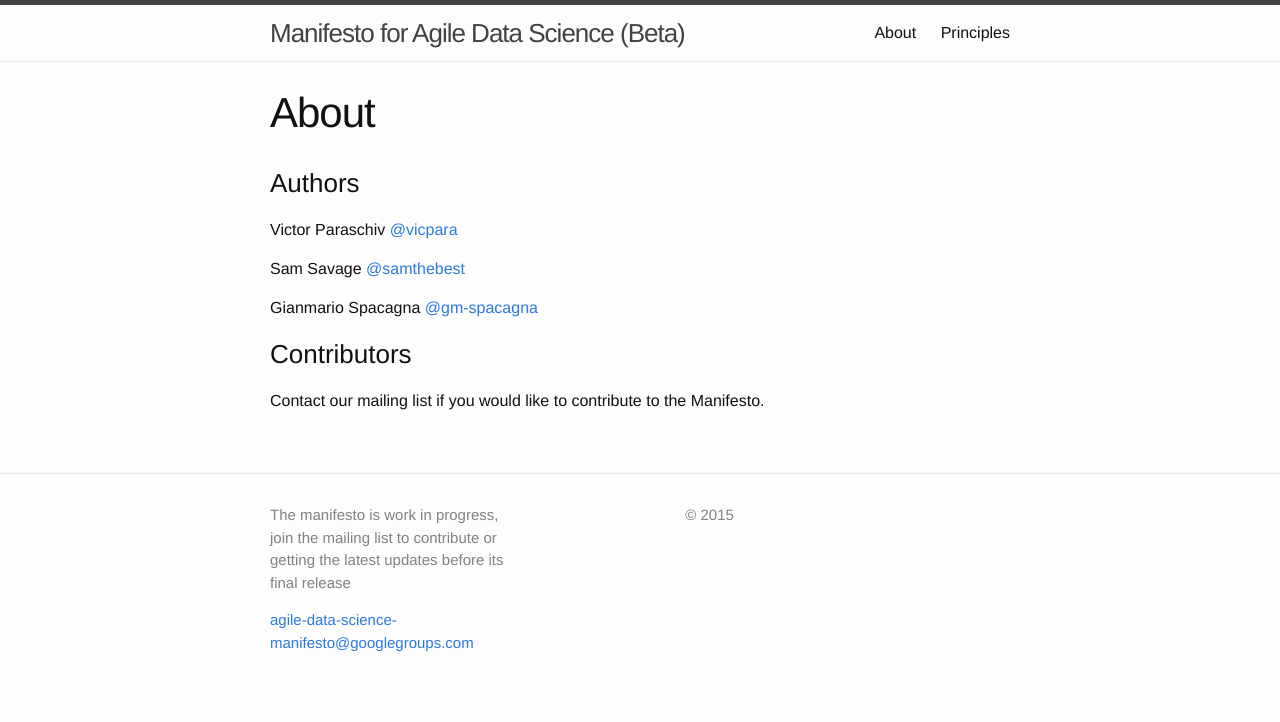
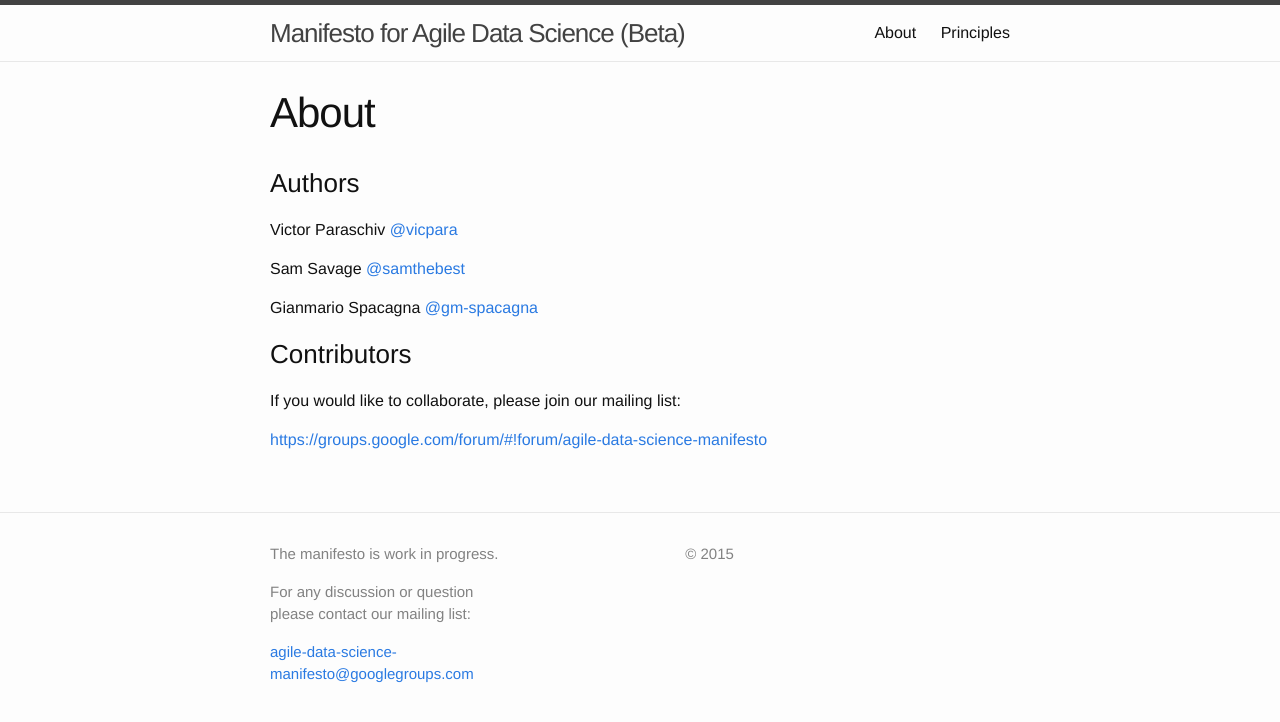
Before and after one commit to gm-spacagna/datasciencemanifesto-copy, a Jekyll site: the page built from about.md, in a window 1280 px wide. Shown: the top 722 px of the page. Built offline with Jekyll 4.4.1, drawn with Linux system fonts in a browser that asks for light colours.

Commit message:
Added link to join mailing list

```diff
--- a/_includes/footer.html
+++ b/_includes/footer.html
@@ -9,7 +9,8 @@
       <div class="footer-col  footer-col-1">
         <ul class="contact-list">
           <!--<li>{{ site.title }}</li>-->
-          <p class="text">The manifesto is work in progress, join the mailing list to contribute or getting the latest updates before its final release</p>
+          <p class="text">The manifesto is work in progress.</p>
+          <p class="text">For any discussion or question please contact our mailing list:</p>
           <li>
           <a href="mailto:{{ site.email }}">{{ site.email }}</a></li>
         </ul>
--- a/about.md
+++ b/about.md
@@ -15,4 +15,6 @@ Gianmario Spacagna [@gm-spacagna](https://github.com/gm-spacagna)
 
 ###Contributors
 
-Contact our mailing list if you would like to contribute to the Manifesto.
+If you would like to collaborate, please join our mailing list:
+
+[https://groups.google.com/forum/#!forum/agile-data-science-manifesto](https://groups.google.com/forum/#!forum/agile-data-science-manifesto)
```
